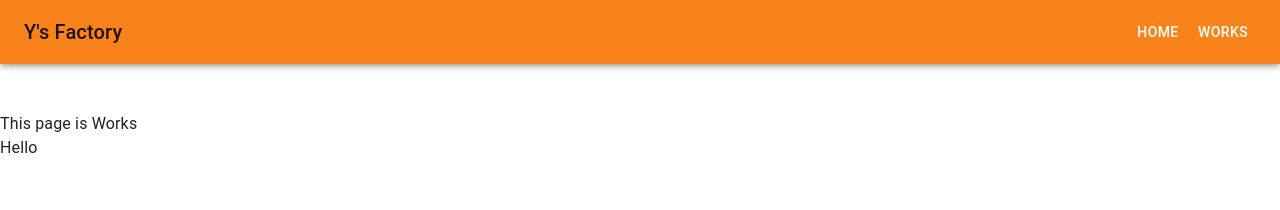
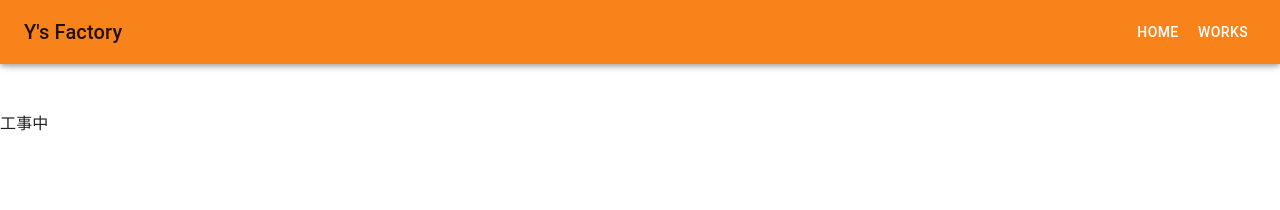
Before and after one commit to TakenoriYasugi/YsFactory, a React (Create React App) app in the folder ys-factory/: page /works in a window 1280 px wide. Shown: the top 210 px of the page. Built offline with nearby package versions, Linux system fonts and the light colour scheme.

Commit message:
テキストを工事中に変更

```diff
--- a/ys-factory/src/pages/Works.tsx
+++ b/ys-factory/src/pages/Works.tsx
@@ -5,8 +5,7 @@ const Works = () => {
     return (
         <>
             <DrawerAppBar/>
-            <Typography>This page is Works</Typography>
-            <Typography>Hello</Typography>
+            <Typography>工事中</Typography>
         </>
     );
 }
```
